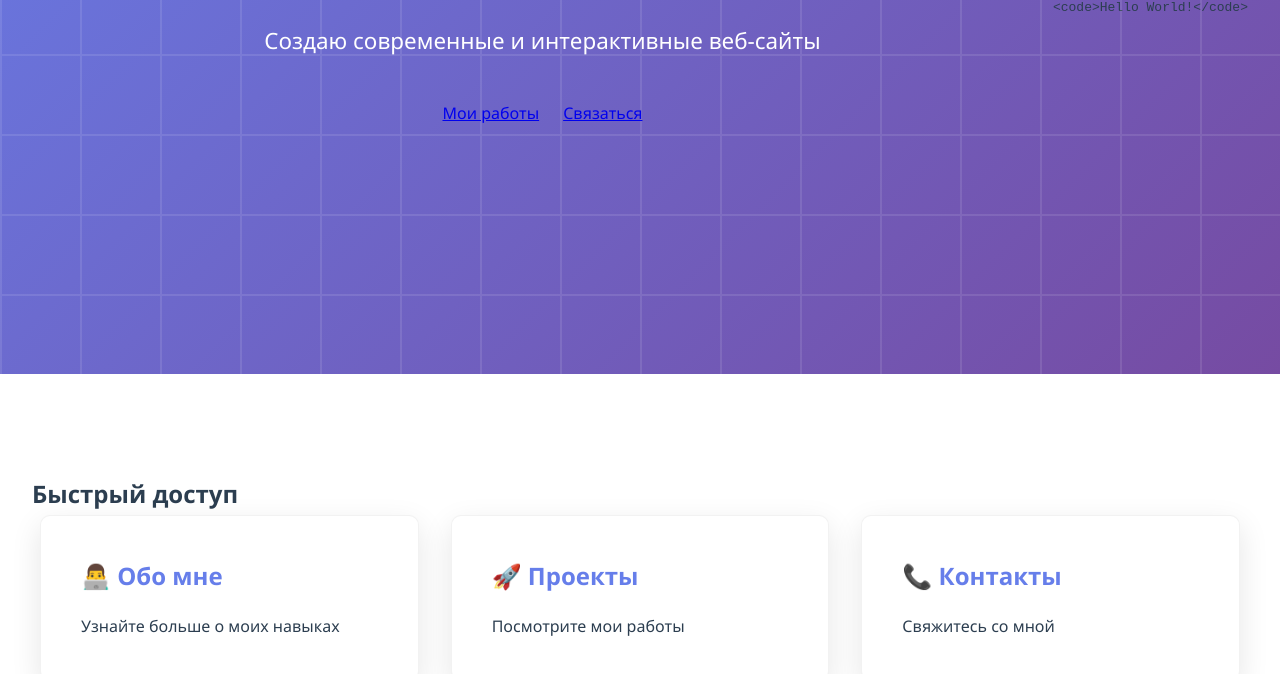
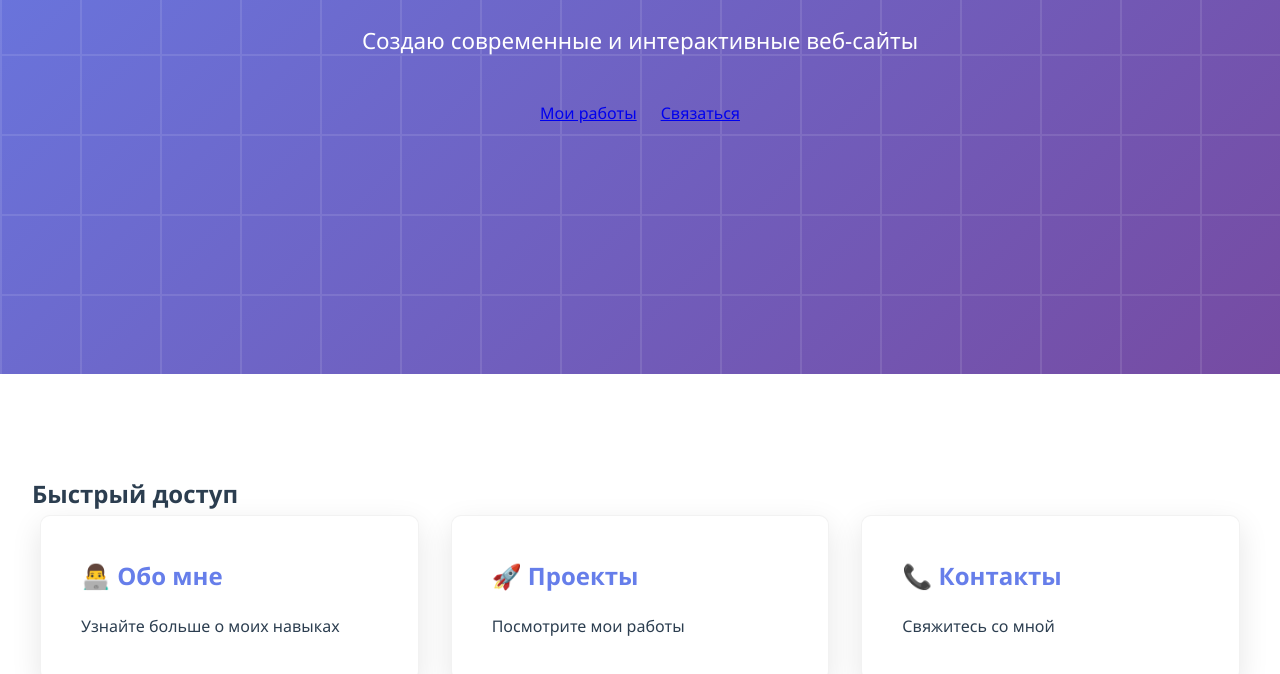
Before and after one commit to tohlk/portfolio, a plain HTML site: page index.html in a window 1280 px wide. Shown: the part 426-1100 px from the top of the page. Drawn offline with Linux system fonts and the light colour scheme.

Commit message:
update2.3

```diff
--- a/index.html
+++ b/index.html
@@ -39,9 +39,7 @@
             </div>
         </div>
         <div class="hero-image">
-            <div class="code-animation">
-                <pre>&lt;code&gt;Hello World!&lt;/code&gt;</pre>
-            </div>
+
         </div>
     </section>
 
```
